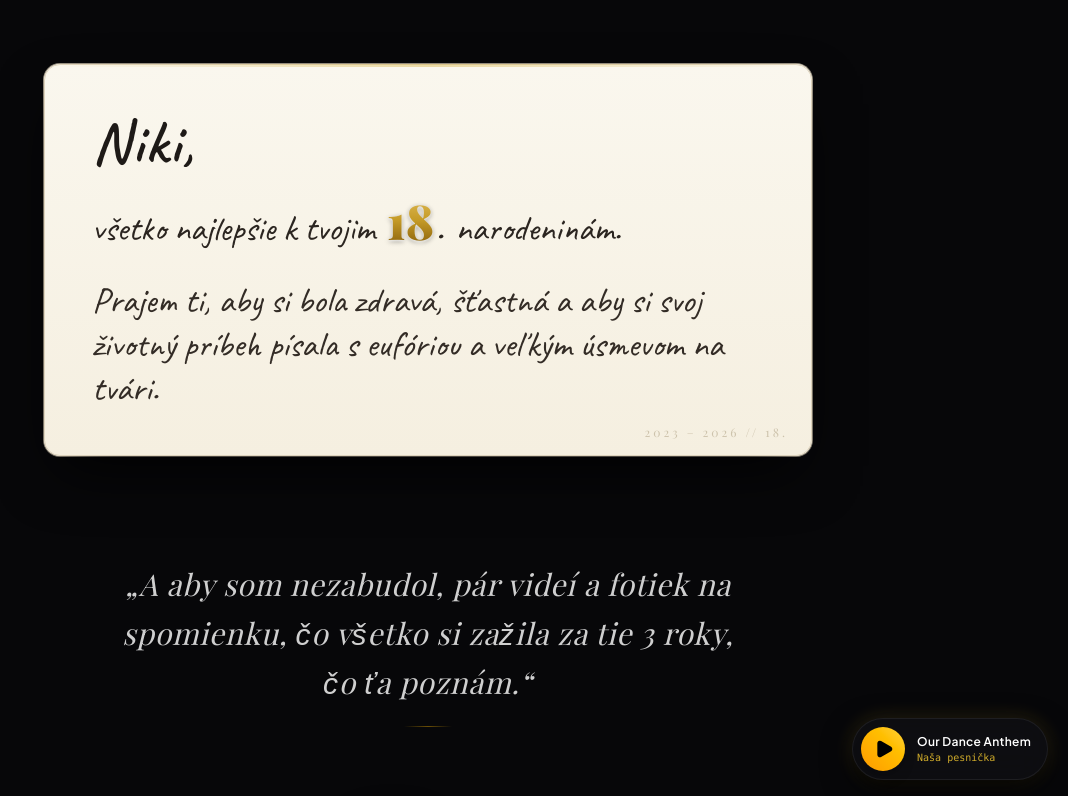
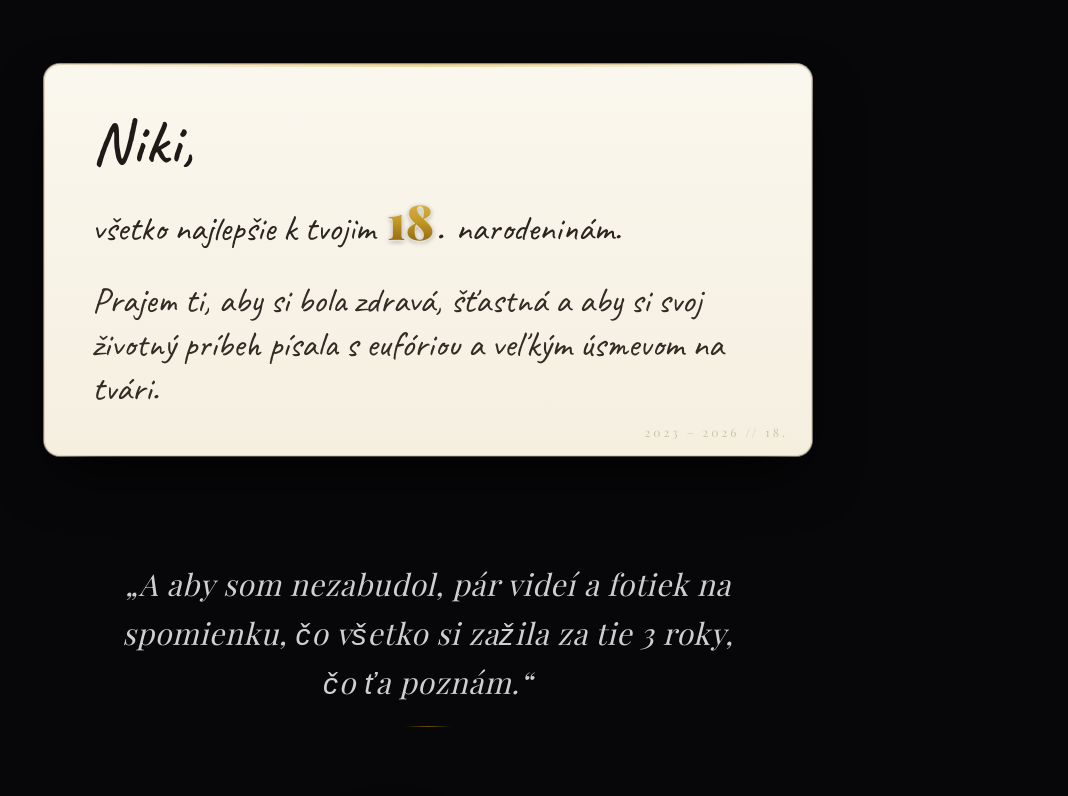
Before and after one commit to XeraNight/NIKI, a Next.js app: page / in a window 1280 px wide. Shown: the top 796 px of the page, without its empty margins (212-1280 px from the left). Built offline with nearby package versions, Linux system fonts and the light colour scheme; a web font is replaced by a local one.

Commit message:
feat: removed floating music player for completely clean minimalist page

```diff
--- a/src/app/page.tsx
+++ b/src/app/page.tsx
@@ -3,7 +3,6 @@
 import React, { useState } from 'react';
 import { SphereImageGrid, ImageData } from '@/components/SphereImageGrid';
 import { DragIndicator } from '@/components/DragIndicator';
-import { MusicBar } from '@/components/MusicBar';
 import { LightboxModal } from '@/components/LightboxModal';
 import { AnimatedHeroWish } from '@/components/AnimatedHeroWish';
 
@@ -15,11 +14,6 @@ import { MemoryItem } from '@/types';
 
 export default function HomePage() {
   const [selectedItem, setSelectedItem] = useState<MemoryItem | null>(null);
-  const [isPlayingMusic, setIsPlayingMusic] = useState(false);
-
-  const toggleMusic = () => {
-    setIsPlayingMusic((prev) => !prev);
-  };
 
   const handleSelectSphereItem = (img: ImageData) => {
     setSelectedItem({
@@ -66,12 +60,6 @@ export default function HomePage() {
         </div>
       </section>
 
-      {/* Floating Audio Soundtrack Player */}
-      <MusicBar
-        isPlaying={isPlayingMusic}
-        onTogglePlay={toggleMusic}
-      />
-
       {/* Fullscreen HD Lightbox Modal (For Photos & Videos) */}
       <LightboxModal
         item={selectedItem}
```
